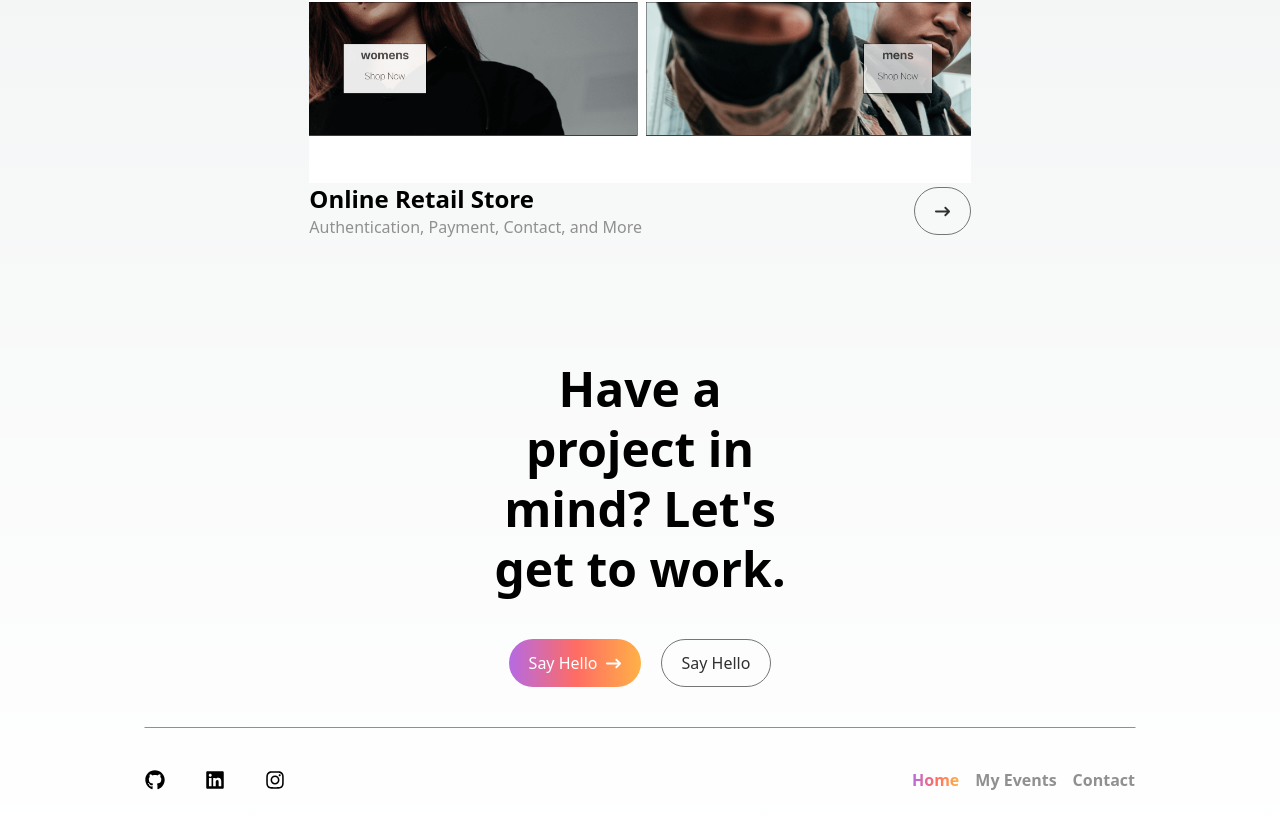
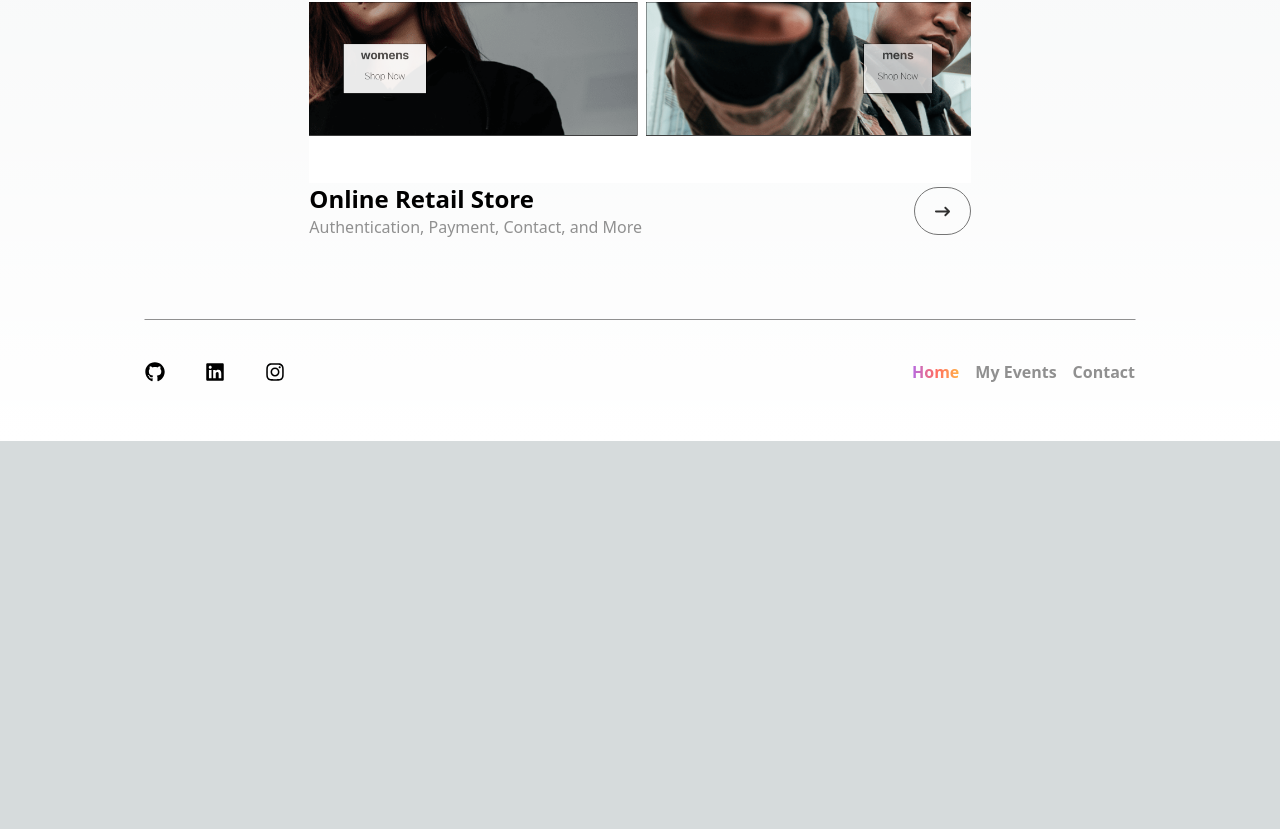
Before and after one commit to narcelin/portfolio_v2, a Next.js app: page / in a window 1280 px wide. Shown: the part 2443-3272 px from the top of the page. After the commit the page ends 2884 px from the top, so only its background shows below. Built offline with nearby package versions, Linux system fonts and the light colour scheme.

Commit message:
commented out reachme

```diff
--- a/src/app/page.tsx
+++ b/src/app/page.tsx
@@ -32,7 +32,7 @@ export default function Home() {
       <HeroSection />
       <AboutSnippet />
       <Showcase />
-      <ReachMe />
+      {/* <ReachMe /> */}
     </main>
   );
 }
```
